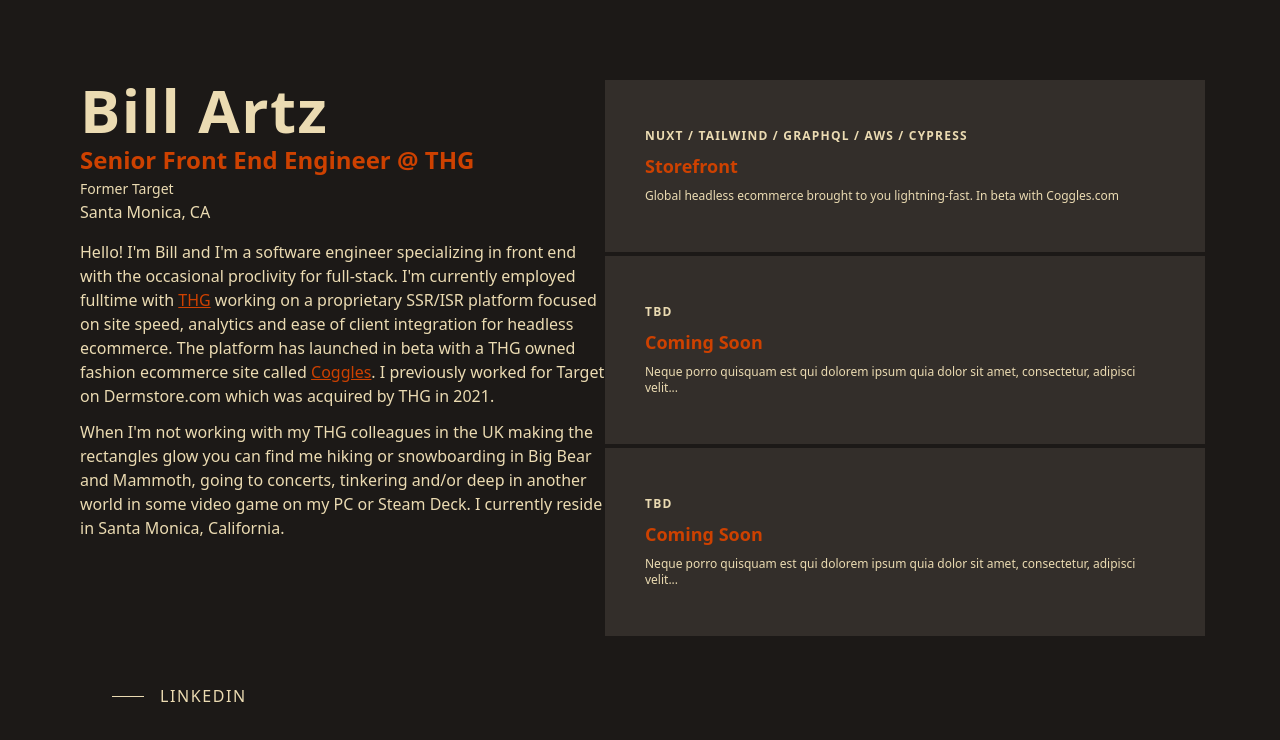
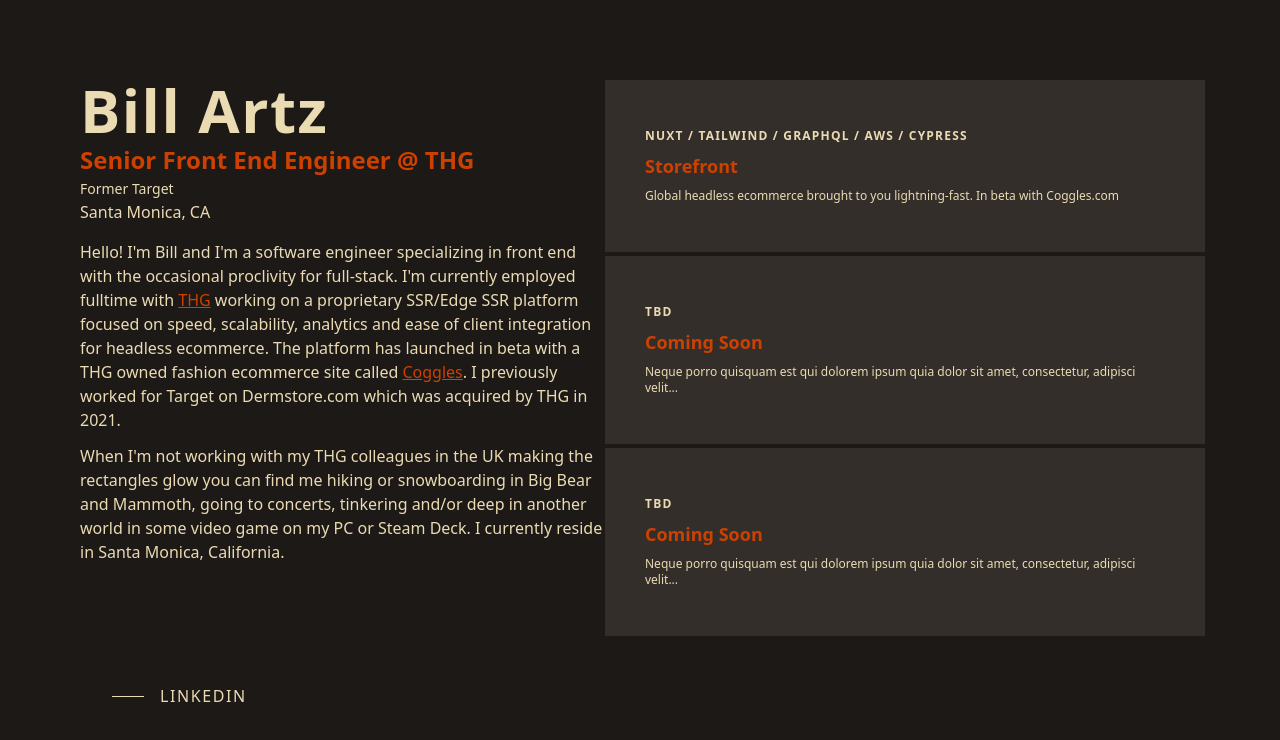
Before and after one commit to ztrab/billartz.dev, a Nuxt app in the folder app/: page / in a window 1280 px wide. Shown: the top 740 px of the page. Built offline with nearby package versions, Linux system fonts and the light colour scheme; some icons are missing.

Commit message:
copy tweaks

```diff
--- a/app/components/MyBio.vue
+++ b/app/components/MyBio.vue
@@ -13,8 +13,8 @@
     <p class="mt-4">
       Hello! I'm Bill and I'm a software engineer specializing in front end
       with the occasional proclivity for full-stack. I'm currently employed fulltime with
-      <a href="https://www.thehutgroup.com" target="_blank" class="text-primary underline">THG</a> working on a proprietary SSR/ISR platform focused
-      on site speed, analytics and ease of client integration for headless ecommerce. The platform has launched in beta with a THG owned fashion ecommerce site called
+      <a href="https://www.thehutgroup.com" target="_blank" class="text-primary underline">THG</a> working on a proprietary SSR/Edge SSR platform focused
+      on speed, scalability, analytics and ease of client integration for headless ecommerce. The platform has launched in beta with a THG owned fashion ecommerce site called
       <a href="https://beta.www.coggles.com" target="_blank" class="text-primary underline"> Coggles</a>. I previously worked for Target on Dermstore.com which was acquired by THG in 2021.
     </p>
     <p class="mt-3">
```
